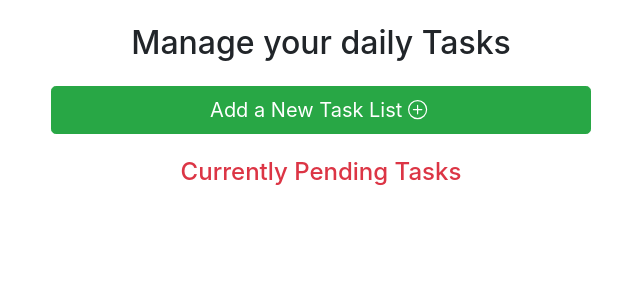
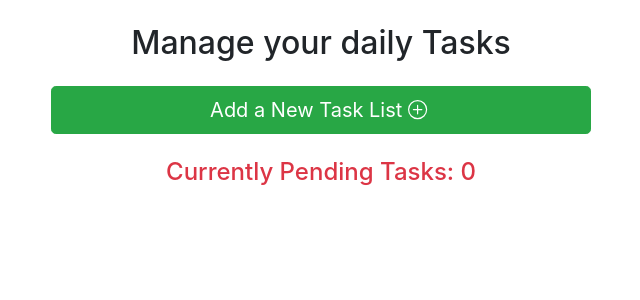
Before and after one commit to Mizan3050/todo-app, an Angular app: page / in a window 1280 px wide. Shown: the top 300 px of the page, without its empty margins (319-959 px from the left). Built offline with nearby package versions, Linux system fonts and the light colour scheme.

Commit message:
task length added

```diff
--- a/src/app/app.component.html
+++ b/src/app/app.component.html
@@ -17,7 +17,7 @@
   </div>
   <div class="row justify-content-md-center mt-4">
     <div class="col-md-6">
-      <h4 class="text-center text-danger">Currently Pending Tasks</h4>
+      <h4 class="text-center text-danger">Currently Pending Tasks: {{tasks.length}}</h4>
     </div>
   </div>
   <div *ngFor="let taskGroup of tasks; index as i">
```
